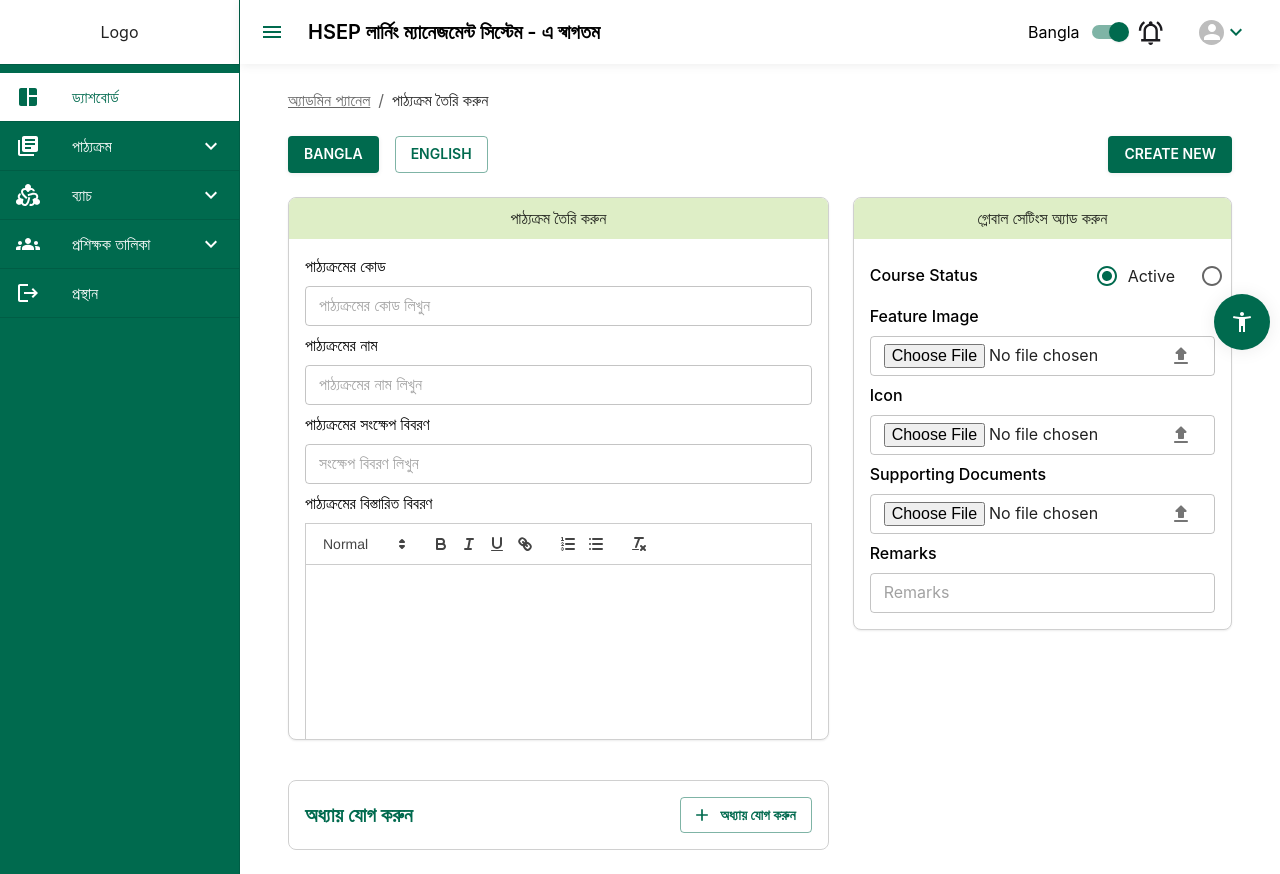
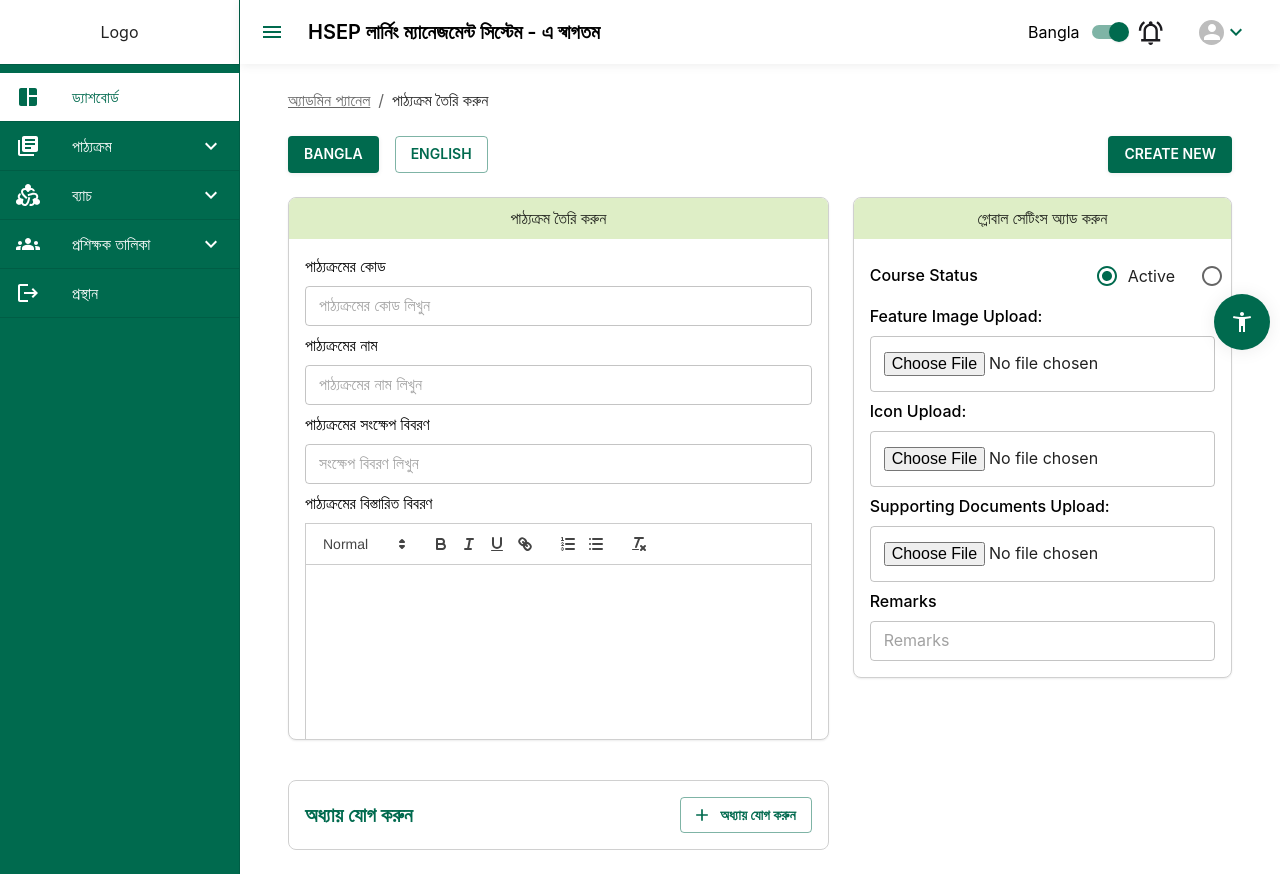
Before and after one commit to affan-habib/admin-panel, a React (Create React App) app: page /course/edit/1 in a window 1280 px wide. Built offline with nearby package versions, Linux system fonts and the light colour scheme.

Commit message:
course creation form updated

```diff
--- a/src/components/form/InputFile.tsx
+++ b/src/components/form/InputFile.tsx
@@ -1,62 +1,44 @@
-// InputFile.tsx
+// FileUpload.js
 import React from 'react';
 import { useField, FieldHookConfig } from 'formik';
-import {
-  InputLabel,
-  TextField,
-  InputAdornment,
-  IconButton,
-} from '@mui/material';
-import { UploadRounded } from '@mui/icons-material';
+import { InputLabel, TextField } from '@mui/material';
 
-type InputFileProps = FieldHookConfig<File> & {
-  label: string;
-  fieldWidth?: number;
-};
-
-const InputFile: React.FC<InputFileProps> = ({
+const FileUpload: React.FC<{ label: string } & FieldHookConfig<any>> = ({
   label,
-  fieldWidth,
   ...props
 }) => {
-  const [field, meta] = useField(props);
+  const [field, meta, helpers] = useField(props);
+
+  const handleChange = (event: React.ChangeEvent<HTMLInputElement>) => {
+    const file = event.currentTarget.files
+      ? event.currentTarget.files[0]
+      : null;
+    helpers.setValue(file);
+  };
 
   return (
     <div>
-      {label && (
       <InputLabel
         sx={{
           minWidth: 200,
           color: 'black',
+          my: 1,
           fontWeight: 500,
-            my: 1,
         }}
+        htmlFor={field.name}
       >
-          {label}
+        {label} Upload:
       </InputLabel>
-      )}
       <TextField
-        sx={{ bgcolor: 'white' }}
-        size="small"
-        {...field}
-        label=""
+        fullWidth
+        id={field.name}
+        name={field.name}
         type="file"
-        fullWidth
-        variant="outlined"
-        error={meta.touched && !!meta.error}
-        helperText={meta.touched && meta.error}
-        InputProps={{
-          endAdornment: (
-            <InputAdornment position="end">
-              <IconButton component="span">
-                <UploadRounded />
-              </IconButton>
-            </InputAdornment>
-          ),
-        }}
+        onChange={handleChange}
+        onBlur={field.onBlur}
       />
     </div>
   );
 };
 
-export default InputFile;
+export default FileUpload;
--- a/src/core/course/CreateCourse.tsx
+++ b/src/core/course/CreateCourse.tsx
@@ -21,7 +21,7 @@ import { apiBaseUrl } from 'config';
 
 const CreateCourse: React.FC = () => {
   const initialValues = {
-    code: '2350',
+    code: '4444',
     name: 'Math',
     name_bn: 'গণিত',
     short_desc: 'this is sort des',
@@ -47,21 +47,30 @@ const CreateCourse: React.FC = () => {
   const navigate = useNavigate();
   const handleSubmit = async (values: any) => {
     console.log(values);
+
     try {
-      // Make a POST request using Axios
-      const response = await axios.post(`${apiBaseUrl}/course`, values);
+      const formData = new FormData();
 
-      // Handle the response as needed
+      // Append form data fields
+      Object.keys(values).forEach((key) => {
+        formData.append(key, values[key]);
+      });
+
+      // Make a POST request using Axios with multipart form data
+      const response = await axios.post(`${apiBaseUrl}/course`, formData, {
+        headers: {
+          'Content-Type': 'multipart/form-data',
+        },
+      });
+
       console.log('API Response:', response.data);
 
       // Navigate or perform other actions after a successful request
       // navigate('/course/edit/35');
     } catch (error) {
-      // Handle any error if needed
       console.error('Error submitting form:', error);
     }
   };
-
   return (
     <Container maxWidth="xl">
       <Formik
```
Lines whose indentation alone changed are shown as unchanged.
